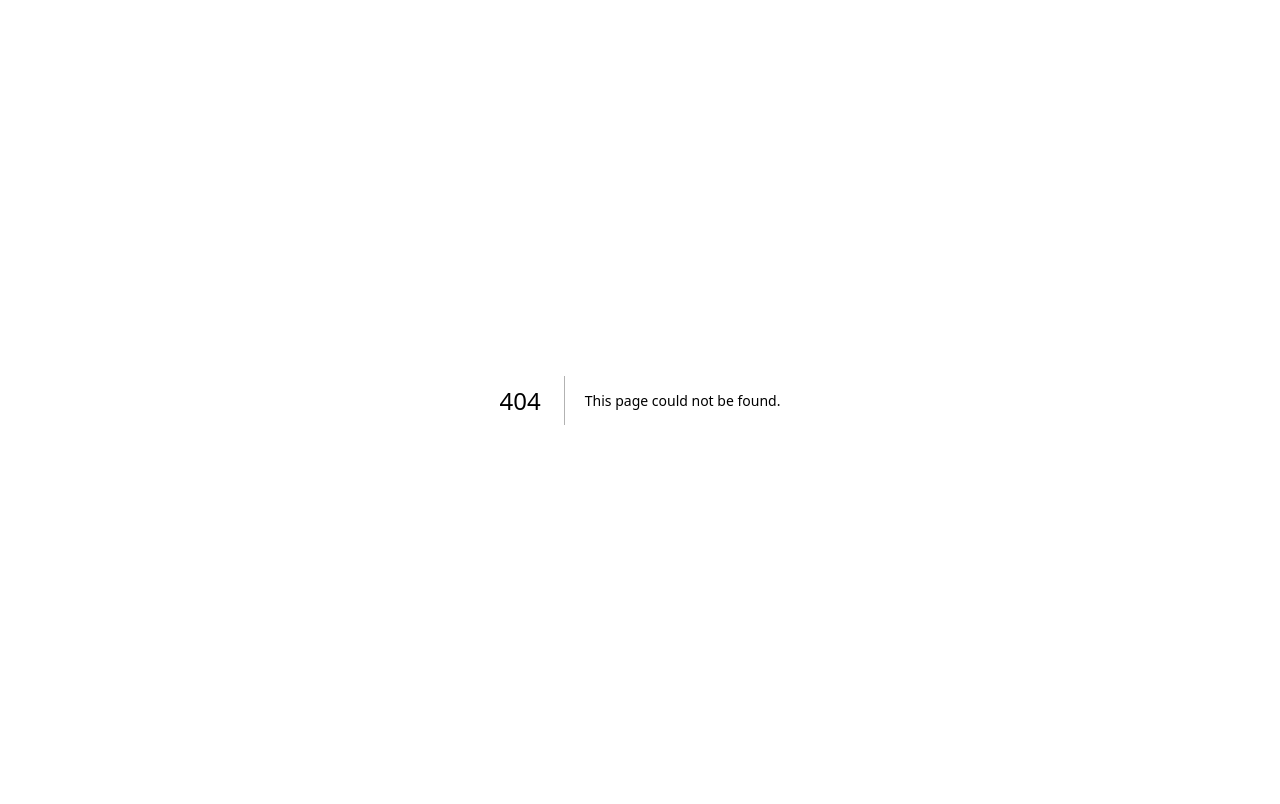
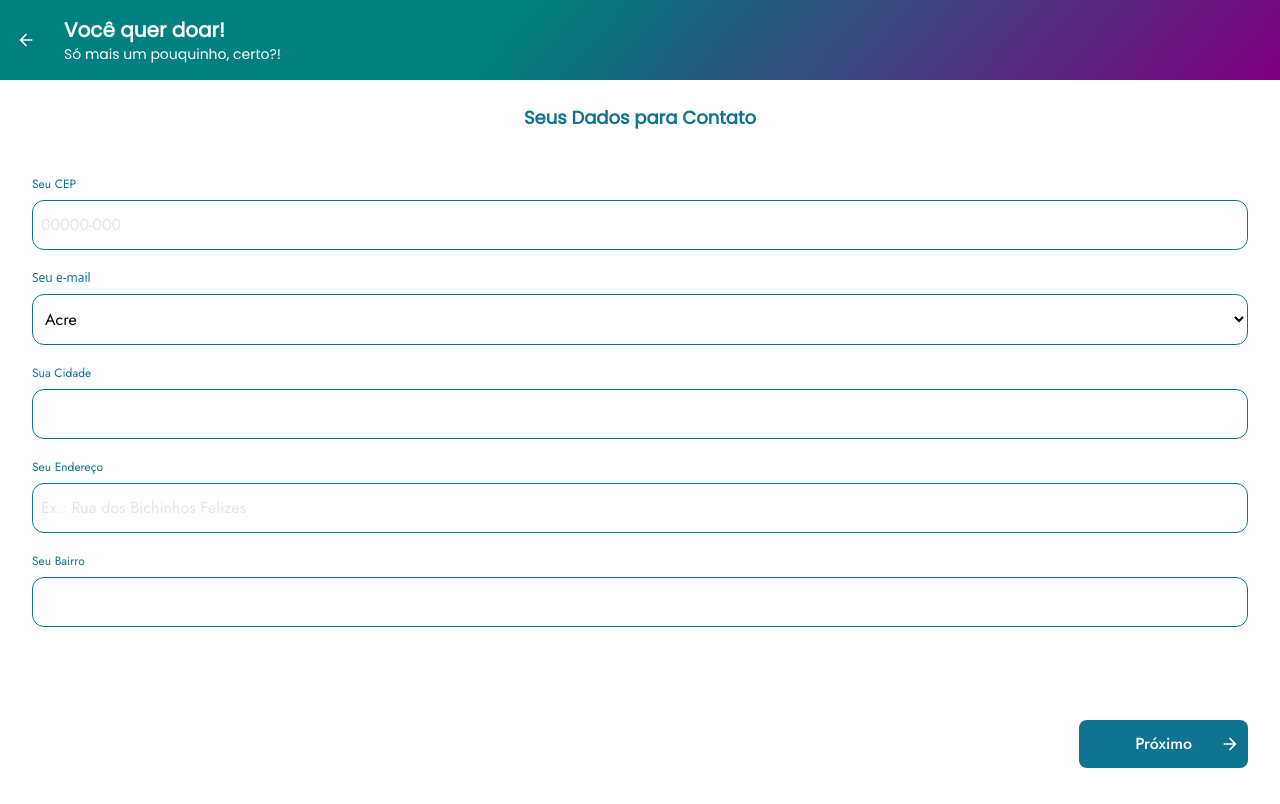
Before and after one commit to mateusmoov/busquePet, a Next.js app: page /localizacaodoador in a window 1280 px wide. Before the commit this address had no page. Built offline with nearby package versions, Linux system fonts and the light colour scheme.

Commit message:
feat: put a array of brazil states and finish the contact screen

```diff
--- a/src/app/components/Select/index.tsx
+++ b/src/app/components/Select/index.tsx
@@ -1,3 +1,4 @@
+import { ComponentPropsWithoutRef } from "react";
 import { twMerge } from "tailwind-merge";
 
 type SelectItemProps = {
@@ -5,7 +6,7 @@ type SelectItemProps = {
   name: string;
 };
 
-type SelectProps = {
+type SelectProps = ComponentPropsWithoutRef<'select'> & {
   label: string;
   variant: VariantProps;
   selectItems: SelectItemProps[];
@@ -32,14 +33,17 @@ const variants = {
 
 export const Select = ({
   label,
-  variant,
+variant,
   selectItems,
   onChangeValue,
 }: SelectProps) => {
   return (
-    <>
+    <div className="flex flex-col">
       <label
-        className={twMerge(variants[variant].label, "block")}
+        className={twMerge(
+          variants[variant].label,
+          "flex flex-col text-xs mb-2"
+        )}
         htmlFor={label}
       >
         {label}
@@ -50,7 +54,7 @@ export const Select = ({
         onChange={onChangeValue}
         className={twMerge(
           variants[variant].select,
-          "text-black font-body py-3 rounded-xl border-2 block"
+          "text-black font-body py-3 rounded-xl border block pl-2 pr-2 bg-white"
         )}
       >
         {selectItems.map((item, index: number) => (
@@ -59,6 +63,6 @@ export const Select = ({
           </option>
         ))}
       </select>
-    </>
+    </div>
   );
 };
--- /dev/null
+++ b/src/app/localizacaodoador/page.tsx
@@ -0,0 +1,68 @@
+import { brazilStates } from "@/utils/stateBrazil";
+import { Header, Button, Section, Input, Select } from "../components";
+
+const PersonContact = () => {
+  return (
+    <>
+      <Header variant="donor" icon>
+        <div className="flex flex-col gap-x-2 ml-7 py-4">
+          <span className="font-header text-white text-xl font-semibold">
+            Você quer doar!
+          </span>
+          <span className="font-header text-white text-sm">
+            Só mais um pouquinho, certo?!
+          </span>
+        </div>
+      </Header>
+      <main>
+        <Section>
+          <div className="flex min-h-[calc(100vh_-_10rem)] flex-col">
+            <span className="mb-11 mt-6 font-header text-cyan-700 font-semibold text-lg flex justify-center">
+              Seus Dados para Contato
+            </span>
+            <div className="flex flex-col gap-y-5">
+              <Input
+                label="Seu CEP"
+                type="number"
+                variant="adopter"
+                placeholder="00000-000"
+              />
+              <Select
+                selectItems={brazilStates}
+                label="Seu e-mail"
+                variant="adopter"
+              />
+              <Input
+                label="Sua Cidade"
+                type="text"
+                variant="adopter"
+              />
+              <Input
+                label="Seu Endereço"
+                type="text"
+                variant="adopter"
+                placeholder="Ex.: Rua dos Bichinhos Felizes"
+              />
+              <Input
+                label="Seu Bairro"
+                type="text"
+                variant="adopter"
+              />
+            </div>
+          </div>
+          <div className="flex justify-end mb-9">
+            <Button
+              variant="filled"
+              icon="arrowRight"
+              className="bg-cyan-700 flex px-14 py-3 items-center font-medium"
+            >
+              Próximo
+            </Button>
+          </div>
+        </Section>
+      </main>
+    </>
+  );
+};
+
+export default PersonContact;
--- /dev/null
+++ b/src/utils/stateBrazil.tsx
@@ -0,0 +1,29 @@
+export const brazilStates = [
+  { name: "Acre", value: "AC" },
+  { name: "Alagoas", value: "AL" },
+  { name: "Amapá", value: "AP" },
+  { name: "Amazonas", value: "AM" },
+  { name: "Bahia", value: "BA" },
+  { name: "Ceará", value: "CE" },
+  { name: "Distrito Federal", value: "DF" },
+  { name: "Espírito Santo", value: "ES" },
+  { name: "Goiás", value: "GO" },
+  { name: "Maranhão", value: "MA" },
+  { name: "Mato Grosso", value: "MT" },
+  { name: "Mato Grosso do Sul", value: "MS" },
+  { name: "Minas Gerais", value: "MG" },
+  { name: "Pará", value: "PA" },
+  { name: "Paraíba", value: "PB" },
+  { name: "Paraná", value: "PR" },
+  { name: "Pernambuco", value: "PE" },
+  { name: "Piauí", value: "PI" },
+  { name: "Rio de Janeiro", value: "RJ" },
+  { name: "Rio Grande do Norte", value: "RN" },
+  { name: "Rio Grande do Sul", value: "RS" },
+  { name: "Rondônia", value: "RO" },
+  { name: "Roraima", value: "RR" },
+  { name: "Santa Catarina", value: "SC" },
+  { name: "São Paulo", value: "SP" },
+  { name: "Sergipe", value: "SE" },
+  { name: "Tocantins", value: "TO" },
+];
```
